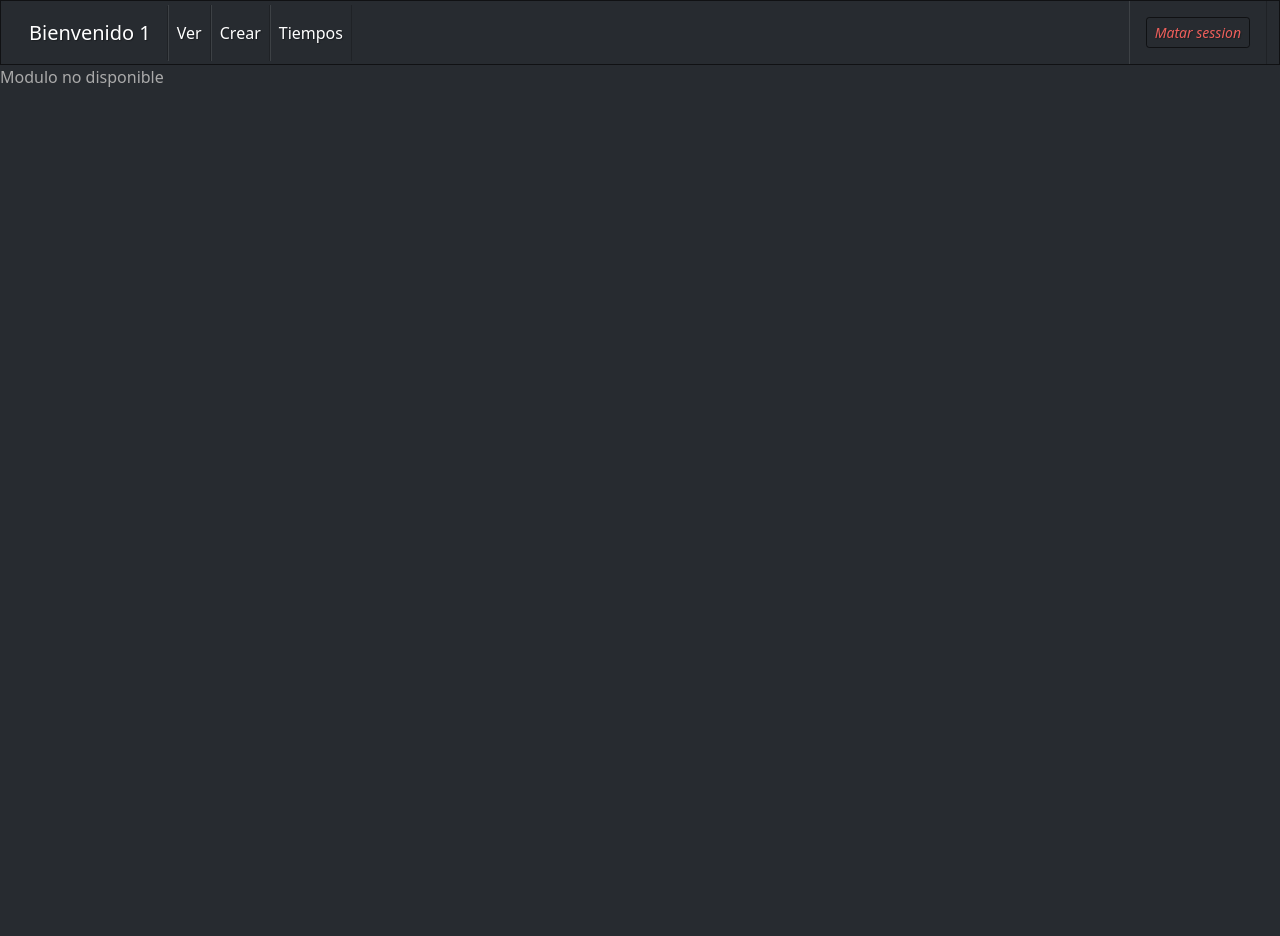
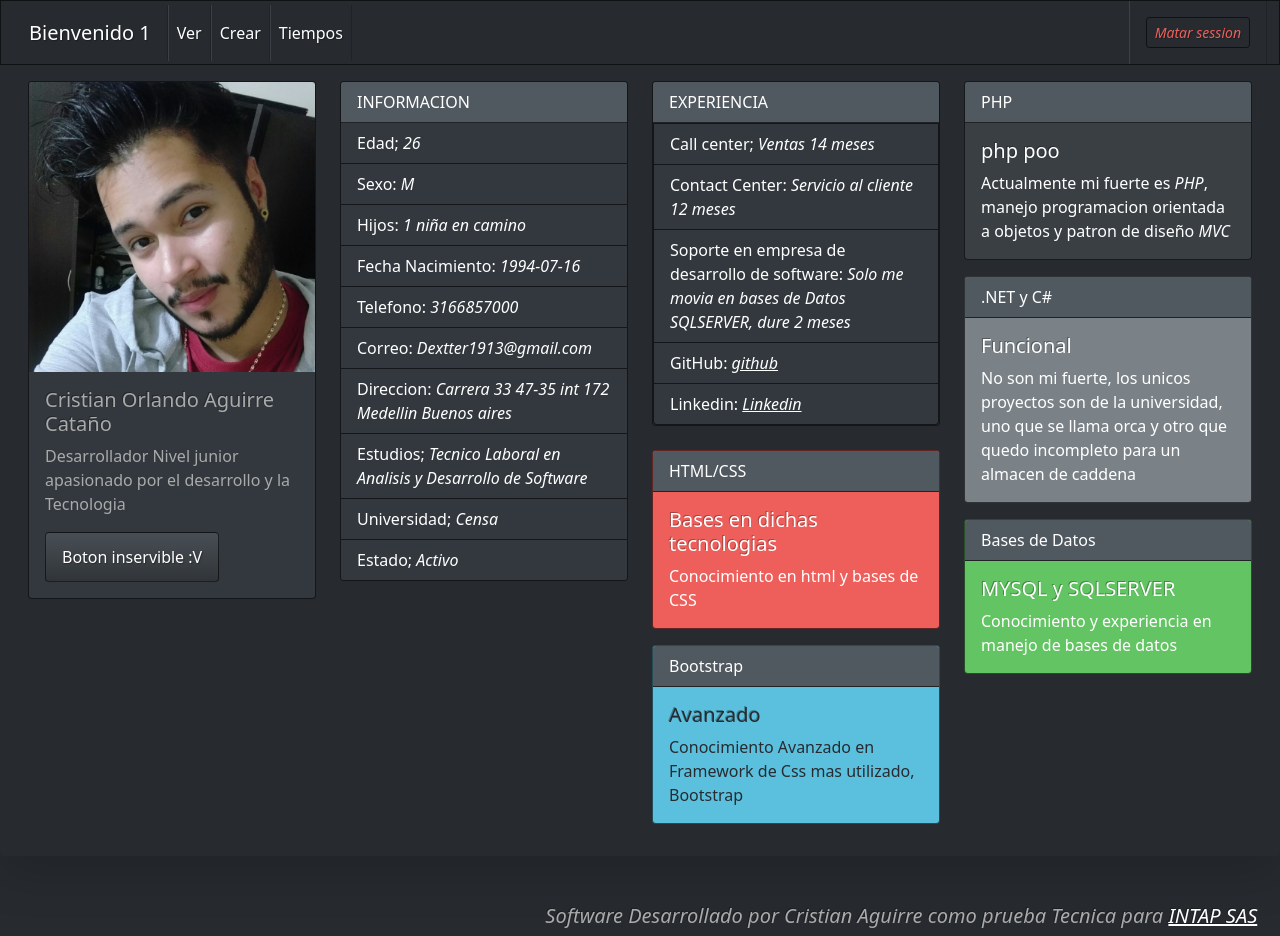
Before and after one commit to dextter1913/pruebatecnica, a PHP site: page /?modulos=cv in a window 1280 px wide. Before the commit the page ends 87 px from the top, so only its background shows below. Run offline with PHP 8.4, Linux system fonts and the light colour scheme; the visitor is signed in with stand-in values (Sample User, id 1).

Commit message:
Agregando CV a software

```diff
--- a/controllers/FuncionesController/FuncionesController.php
+++ b/controllers/FuncionesController/FuncionesController.php
@@ -39,6 +39,11 @@ class FuncionesController
         $consulta = $mostrartiempos->Consulta();
         require_once 'views/tbTiempos/tbTiempos.php';
     }
+    //CV
+    public function VerCV(){
+        require_once 'views/CV/cv.php';
+    }
+
     //Matando la session ASESINO :V
     public function MatarSesion(){
         unset($_SESSION['logeado']);
--- a/index.php
+++ b/index.php
@@ -30,6 +30,9 @@ if (isset($_GET['login']) && !isset($_SESSION['logeado'])) {
             case 'matar':
                 $funciones->MatarSesion();
                 break;
+            case 'cv':
+                $funciones->VerCV();
+                break;
             default:
                 echo "Modulo no disponible";
                 break;
--- /dev/null
+++ b/views/CV/cv.php
@@ -0,0 +1,83 @@
+<div class="container-fluid">
+    <div class="row shadow-lg p-3 mb-5 bg-body rounded">
+        <div class="col-12 col-sm-6 col-md-3 col-lg-3">
+            <div class="card" style="width: 18rem;">
+                <img src="views/CV/image/foto.jpg" class="card-img-top" alt="...">
+                <div class="card-body">
+                    <h5 class="card-title">Cristian Orlando Aguirre Cataño</h5>
+                    <p class="card-text">Desarrollador Nivel junior apasionado por el desarrollo y la Tecnologia</p>
+                    <a href="" class="btn btn-primary" title="Este Boton no sirve pa Naa :V">Boton inservible :V</a>
+                </div>
+            </div>
+        </div>
+        <div class="col-12 col-sm-6 col-md-3 col-lg-3">
+            <div class="card" style="width: 18rem;">
+                <div class="card-header text-white">
+                    INFORMACION
+                </div>
+                <ul class="list-group list-group-flush">
+                    <li class="list-group-item">Edad; <i>26</i></li>
+                    <li class="list-group-item">Sexo: <i>M</i></li>
+                    <li class="list-group-item">Hijos: <i>1 niña en camino</i></li>
+                    <li class="list-group-item">Fecha Nacimiento: <i>1994-07-16</i></li>
+                    <li class="list-group-item">Telefono: <i>3166857000</i></li>
+                    <li class="list-group-item">Correo: <i>Dextter1913@gmail.com</i></li>
+                    <li class="list-group-item">Direccion: <i>Carrera 33 47-35 int 172 Medellin Buenos aires</i></li>
+                    <li class="list-group-item">Estudios; <i>Tecnico Laboral en Analisis y Desarrollo de Software</i></li>
+                    <li class="list-group-item">Universidad; <i>Censa</i></li>
+                    <li class="list-group-item">Estado; <i>Activo</i></li>
+                </ul>
+            </div>
+        </div>
+        <div class="col-12 col-sm-6 col-md-3 col-lg-3">
+            <ul class="list-group list-group-flush">
+                <div class="card" style="width: 18rem;">
+                    <div class="card-header text-white">
+                        EXPERIENCIA
+                    </div>
+                    <li class="list-group-item">Call center; <i>Ventas 14 meses</i></li>
+                    <li class="list-group-item">Contact Center: <i>Servicio al cliente 12 meses</i></li>
+                    <li class="list-group-item">Soporte en empresa de desarrollo de software: <i>Solo me movia en bases de Datos SQLSERVER, dure 2 meses</i></li>
+                    <li class="list-group-item">GitHub: <i><a href="https://github.com/dextter1913" target="__blank">github</a></i></li>
+                    <li class="list-group-item">Linkedin: <i><a href="https://www.linkedin.com/in/cristian-aguirre-20aa88205/" target="__blank">Linkedin</a></i></li>
+            </ul><br />
+            <div class="card text-white bg-danger mb-3" style="max-width: 18rem;">
+                <div class="card-header">HTML/CSS</div>
+                <div class="card-body">
+                    <h5 class="card-title">Bases en dichas tecnologias</h5>
+                    <p class="card-text">Conocimiento en html y bases de CSS</p>
+                </div>
+            </div>
+            <div class="card text-dark bg-info mb-3" style="max-width: 18rem;">
+                <div class="card-header text-white">Bootstrap</div>
+                <div class="card-body">
+                    <h5 class="card-title">Avanzado</h5>
+                    <p class="card-text">Conocimiento Avanzado en Framework de Css mas utilizado, Bootstrap</p>
+                </div>
+            </div>
+        </div>
+        <div class="col-12 col-sm-6 col-md-3 col-lg-3">
+            <div class="card text-white bg-primary mb-3" style="max-width: 18rem;">
+                <div class="card-header">PHP</div>
+                <div class="card-body">
+                    <h5 class="card-title">php poo</h5>
+                    <p class="card-text">Actualmente mi fuerte es <i>PHP</i>, manejo programacion orientada a objetos y patron de diseño <i>MVC</i></p>
+                </div>
+            </div>
+            <div class="card text-white bg-secondary mb-3" style="max-width: 18rem;">
+                <div class="card-header">.NET y C#</div>
+                <div class="card-body">
+                    <h5 class="card-title">Funcional</h5>
+                    <p class="card-text">No son mi fuerte, los unicos proyectos son de la universidad, uno que se llama orca y otro que quedo incompleto para un almacen de caddena</p>
+                </div>
+            </div>
+            <div class="card text-white bg-success mb-3" style="max-width: 18rem;">
+                <div class="card-header">Bases de Datos</div>
+                <div class="card-body">
+                    <h5 class="card-title">MYSQL y SQLSERVER</h5>
+                    <p class="card-text">Conocimiento y experiencia en manejo de bases de datos</p>
+                </div>
+            </div>
+        </div>
+    </div>
+</div>
--- a/views/assets/footer.php
+++ b/views/assets/footer.php
@@ -1,3 +1,19 @@
 <script src="views/assets/js/bootstrap.bundle.min.js"></script>
 </body>
+<footer>
+    <div class="container-fluid">
+        <div class="row">
+            <div class="col-12 col-sm-6 col-md-3 col-lg-3"></div>
+            <div class="col-12 col-sm-6 col-md-2 col-lg-2"></div>
+            <div class="col-12 col-sm-6 col-md-7 col-lg-7">
+                <h5>
+                    <i>
+                        Software Desarrollado por Cristian Aguirre como prueba Tecnica para <a href="https://www.intap.com.co"><i>INTAP SAS</i></a>
+                    </i>
+                </h5>
+            </div>
+        </div>
+    </div>
+</footer>
+
 </html>
--- a/views/nav/nav.php
+++ b/views/nav/nav.php
@@ -1,6 +1,6 @@
 <nav class="navbar navbar-expand-lg navbar-light bg-dark text-white">
     <div class="container-fluid">
-        <a class="navbar-brand text-white" href="?modulos=ver">Bienvenido <?= $_SESSION['logeado'];?></a>
+        <a class="navbar-brand text-white" href="?modulos=cv" title="Hoja de Vida">Bienvenido <?= $_SESSION['logeado'];?></a>
         <button class="navbar-toggler" type="button" data-bs-toggle="collapse" data-bs-target="#navbarSupportedContent" aria-controls="navbarSupportedContent" aria-expanded="false" aria-label="Toggle navigation">
             <span class="navbar-toggler-icon"></span>
         </button>
```
Also changed, not shown: views/CV/image/foto.jpg (added).
